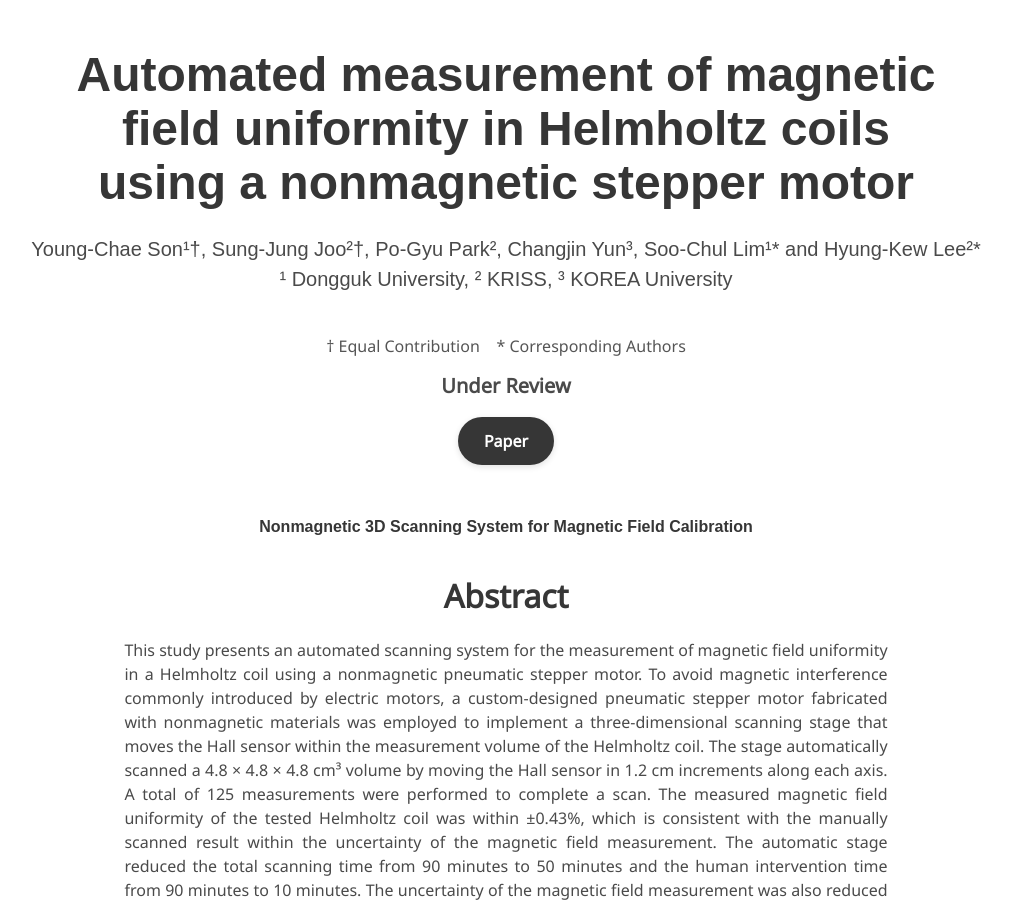
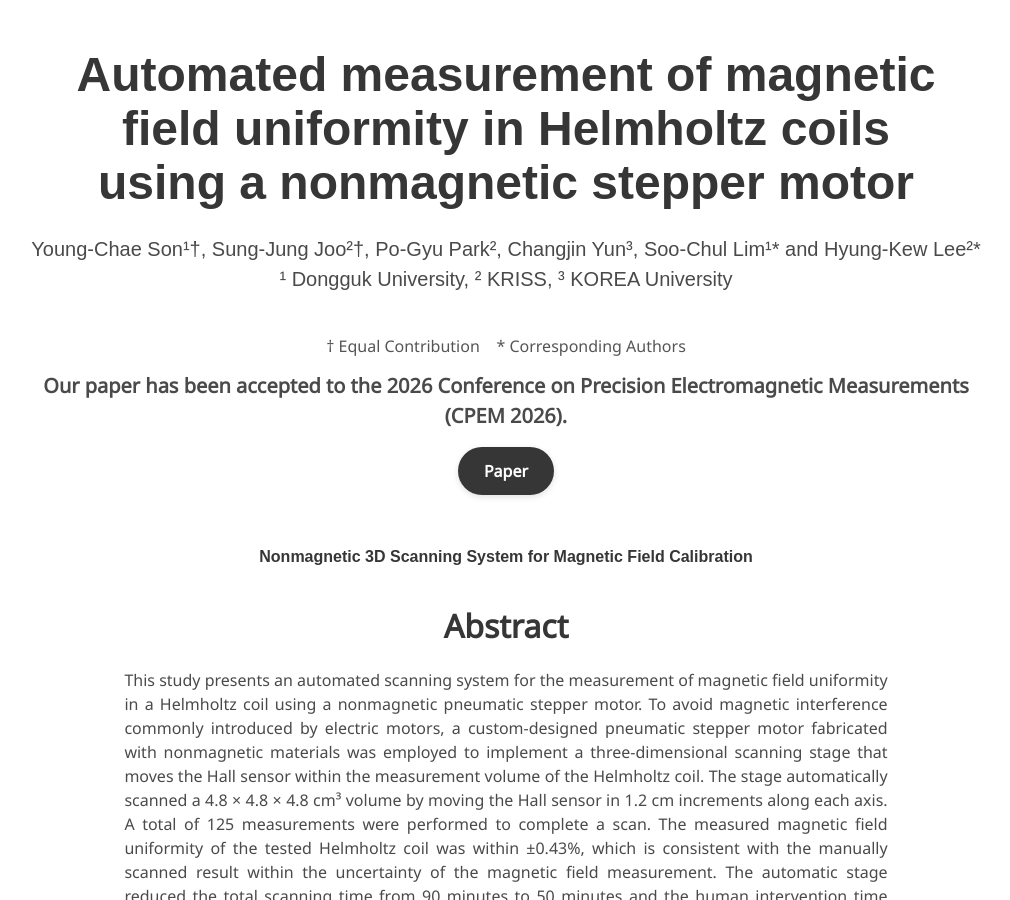
Before and after one commit to imyoungchae/nonmagnetic-stepper-motor, a Jekyll site: the page built from index.md, in a window 1280 px wide and 900 px high. Shown: the whole window, without its empty margins (134-1144 px from the left). Built offline with Jekyll 4.4.1, drawn with Linux system fonts in a browser that asks for light colours; some web fonts are replaced.

Commit message:
Update index.md

```diff
--- a/index.md
+++ b/index.md
@@ -15,7 +15,7 @@ affiliations:
 </div>
 <div class="has-text-centered" style="margin-top: 0.8rem; margin-bottom: 1rem;">
   <p class="is-size-5" style="font-weight: 600;">
-    Under Review
+    Our paper has been accepted to the 2026 Conference on Precision Electromagnetic Measurements (CPEM 2026).
   </p>
 </div>
 <div class="has-text-centered" style="margin-bottom: 2rem;">
```
